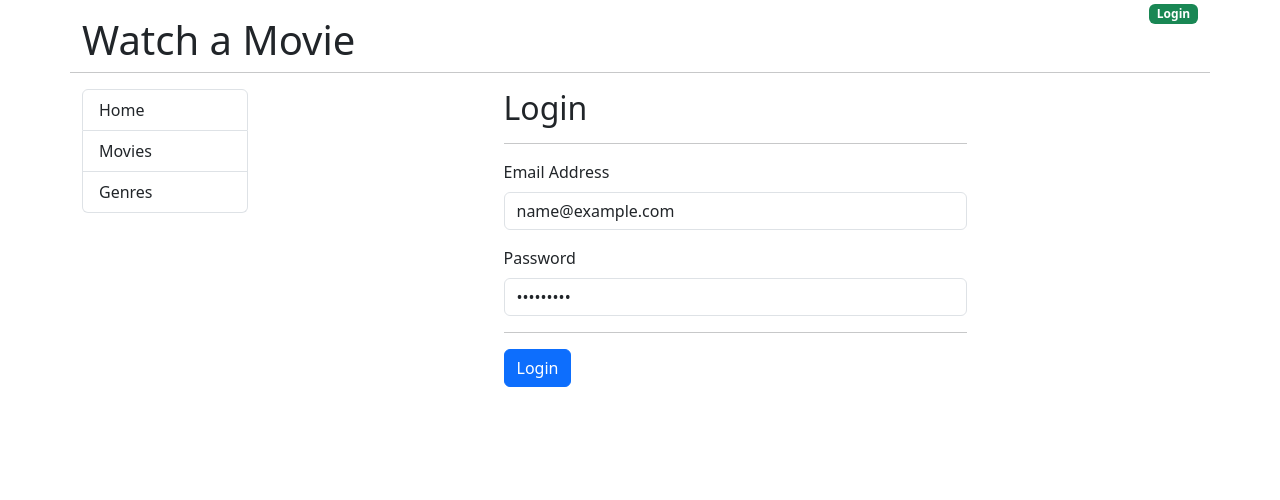
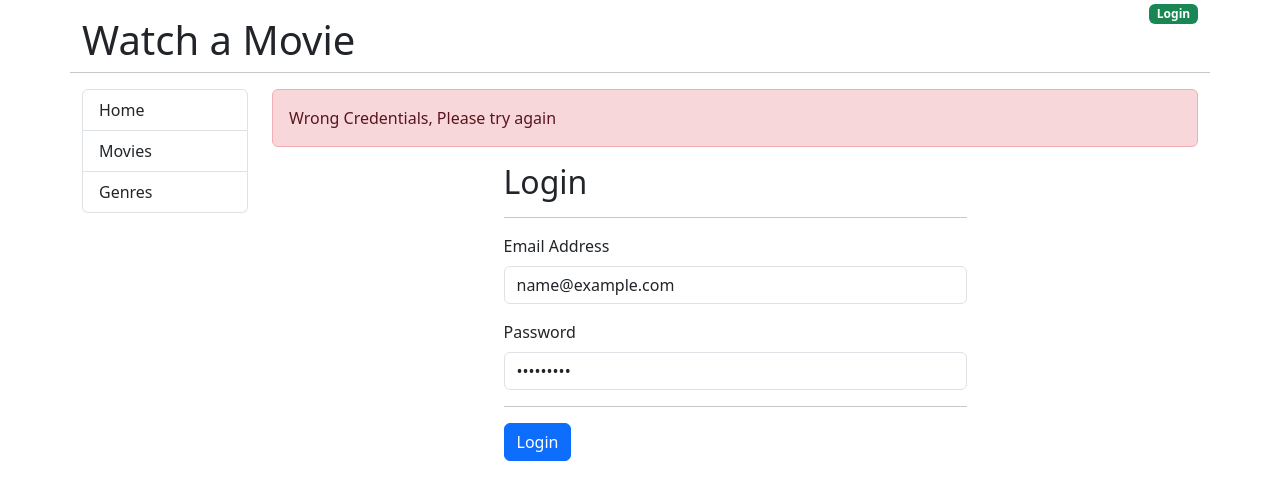
Before and after one commit to dipguha/movies, a React (Create React App) app in the folder go-movies-front-end/: page /login in a window 1280 px wide. Both pictures are taken after typing "name@example.com", "Sample123" into the empty fields and a click on the input "Login". Shown: the top 500 px of the page. Built offline with nearby package versions, Linux system fonts and the light colour scheme.

Commit message:
added login and logout

```diff
--- a/go-movies-front-end/src/App.js
+++ b/go-movies-front-end/src/App.js
@@ -1,9 +1,20 @@
 import { useState } from "react";
-import { Link, Outlet } from "react-router-dom";
+import { Link, Outlet, useNavigate } from "react-router-dom";
+import Alert from "./components/Alert";
 
 function App() {
 
+  console.log("***** App.js *****")
   const [jwtToken, setJwtToken] = useState("");
+  const [alertMessage, setAlertMessage] = useState("");
+  const [alertClassName, setAlertClassName] = useState("d-none");
+
+  const navigate = useNavigate();
+
+  const logout = () => {
+    setJwtToken("")
+    navigate("/login")
+  }
 
   return (
     <div className="container">
@@ -15,7 +26,7 @@ function App() {
         <div className="col text-end">
           {jwtToken === ""
             ? <Link to="/Login"><span className="badge bg-success">Login</span></Link>
-            : <a href="#!"><span className="badge bg-danger">Logout</span></a>
+            : <a href="#!" onClick={logout}><span className="badge bg-danger">Logout</span></a>
           }
         </div>
         <hr className="mb-3"></hr>
@@ -38,8 +49,11 @@ function App() {
             </div>
           </nav>
         </div>
+
         <div className="col-md-10">
-          <Outlet />
+          {/* */}
+          <Alert message={alertMessage} className={alertClassName}/>
+          <Outlet context={ {jwtToken, setJwtToken, setAlertMessage, setAlertClassName} }/>
         </div>
       </div>
 
--- /dev/null
+++ b/go-movies-front-end/src/components/Alert.js
@@ -0,0 +1,10 @@
+const Alert = (props) => {
+    console.log("***** Alert.js *****")
+    return(
+        <div className={"alert " + props.className} role="alert">
+            {props.message}
+        </div>
+    )
+}
+
+export default Alert;
--- a/go-movies-front-end/src/components/Login.js
+++ b/go-movies-front-end/src/components/Login.js
@@ -1,13 +1,35 @@
 import { useState } from "react";
 import Input from "./form/input";
+import { Navigate, useNavigate, useOutletContext } from "react-router-dom";
 
 const Login = () => {
 
+    //useState returns an array and [] square brackets are used for destructure to get the state variable and the corresponding updatefunction
     const [email, setEmail] = useState("");
     const [password, setPassword] = useState("");
+    //Custom hook returns objects and curly braces are used to extract specific values or functions
+    const {setJwtToken} = useOutletContext();
+    const {setAlertMessage} = useOutletContext();
+    const {setAlertClassName} = useOutletContext();
+
+    const navigate = useNavigate();
+
+    console.log("***** Login.js *****")
 
     const handleSubmit = (event) => {
         event.preventDefault();
+
+        console.log("***** Login.js, email/password *****", email, password)
+
+        if (email === "a@a.com") {
+            setJwtToken("abc")
+            setAlertClassName("d-non")
+            setAlertMessage("")
+            navigate("/")
+        } else {
+            setAlertClassName("alert-danger")
+            setAlertMessage("Wrong Credentials, Please try again")
+        }
     }
 
     return (
--- a/go-movies-front-end/src/components/Movie.js
+++ b/go-movies-front-end/src/components/Movie.js
@@ -7,6 +7,8 @@ const Movie = () => {
     const[movie, setMovie] = useState({});
     //useParams comes from react-router
     let { id } = useParams();
+
+    console.log("***** Movie.js *****")
 
     useEffect( () => {
         let myMovie = { id: 1, title: "Movie 1", release_date: "01-01-2001", runtime: 111, mpaa_rating: "R1", description: "Description 1" }
--- a/go-movies-front-end/src/components/Movies.js
+++ b/go-movies-front-end/src/components/Movies.js
@@ -16,6 +16,7 @@ const Movies = () => {
         setMovies(movieList)
     }, [] )
 
+    console.log("***** Movies.js *****")
 
     return (
         <div>
--- a/go-movies-front-end/src/components/form/input.js
+++ b/go-movies-front-end/src/components/form/input.js
@@ -2,6 +2,7 @@ import { forwardRef } from "react";
 
 //forwardRef is a function from React library. Allows to forward ref to a child component or DOM element created inside a functional component
 const Input = forwardRef( (props, ref) => {
+    console.log("***** Input.js *****")
     return (
         <div className="mb-3">
             {/* htmlFor is used to connect the label with the input field */}
```
